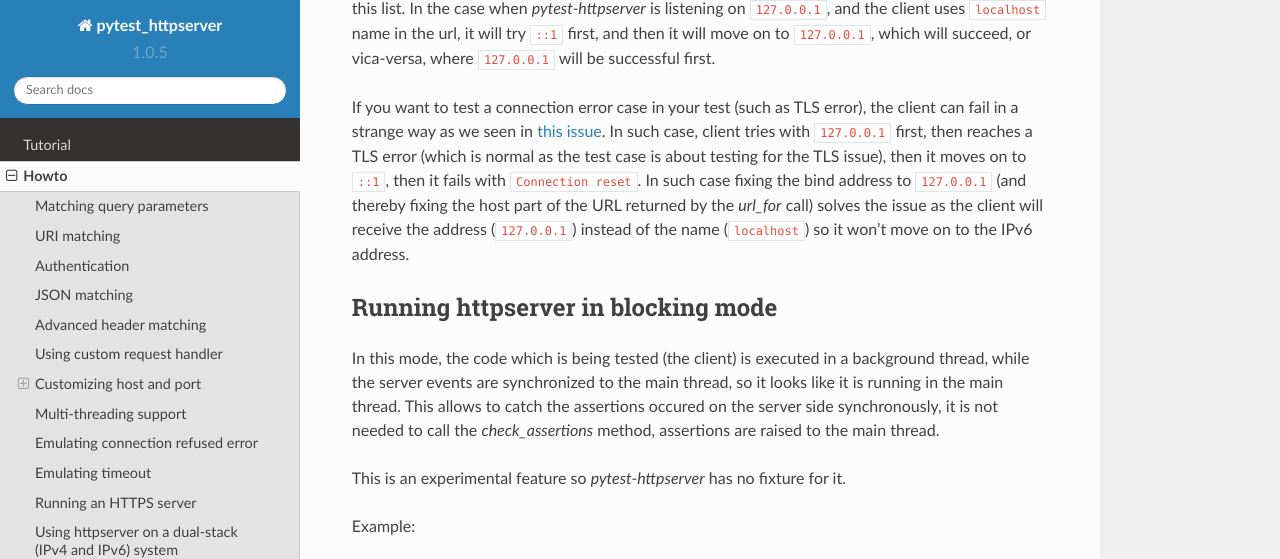
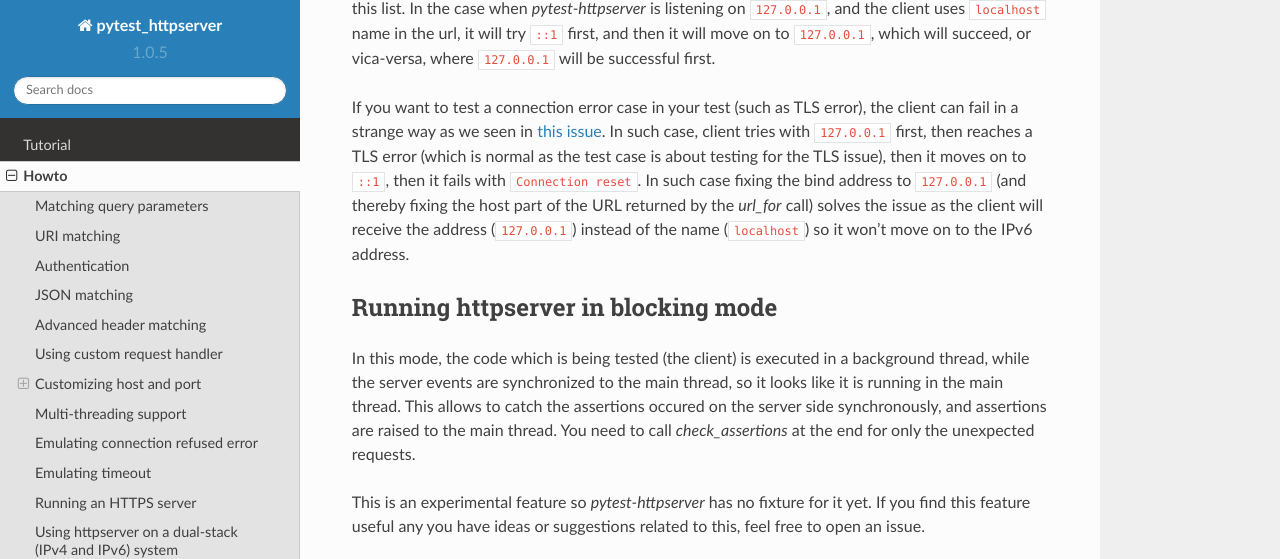
Before and after one commit to csernazs/pytest-httpserver, a Sphinx documentation site: the page built from doc/howto.rst, in a window 1280 px wide and 900 px high, scrolled down 11507 px, cut to the strip 0-559 px from the top of the window. Built offline with Sphinx 7.4.7 and the Read the Docs theme 2.0.0, drawn with Linux system fonts in a browser that asks for light colours.

Commit message:
howto: fix blocking httpserver howto
It is recommended to call check_assertions() at the end of the test run to
check if there were any requests made by the client which were not handled
at all.

In that case the server registers that there was an error and this needs to
be checked at the end.

```diff
--- a/doc/howto.rst
+++ b/doc/howto.rst
@@ -662,10 +662,13 @@ Running httpserver in blocking mode
 In this mode, the code which is being tested (the client) is executed in a
 background thread, while the server events are synchronized to the main thread,
 so it looks like it is running in the main thread. This allows to catch the
-assertions occured on the server side synchronously, it is not needed to call
-the `check_assertions` method, assertions are raised to the main thread.
+assertions occured on the server side synchronously, and assertions are raised
+to the main thread. You need to call `check_assertions` at the end for only the
+unexpected requests.
 
-This is an experimental feature so *pytest-httpserver* has no fixture for it.
+This is an experimental feature so *pytest-httpserver* has no fixture for it
+yet. If you find this feature useful any you have ideas or suggestions related
+to this, feel free to open an issue.
 
 Example:
 
```
Also changed, not shown: 1 other file.
